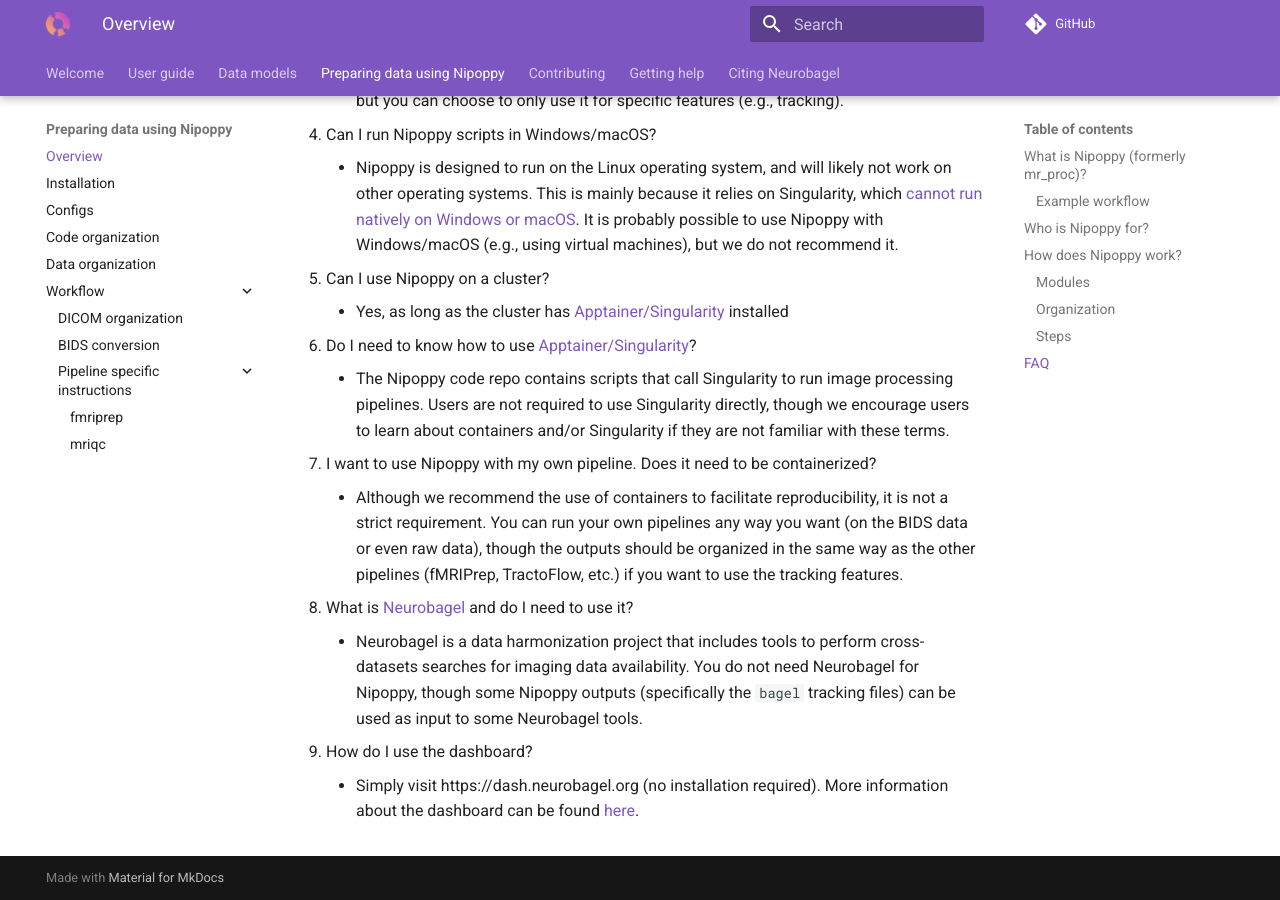
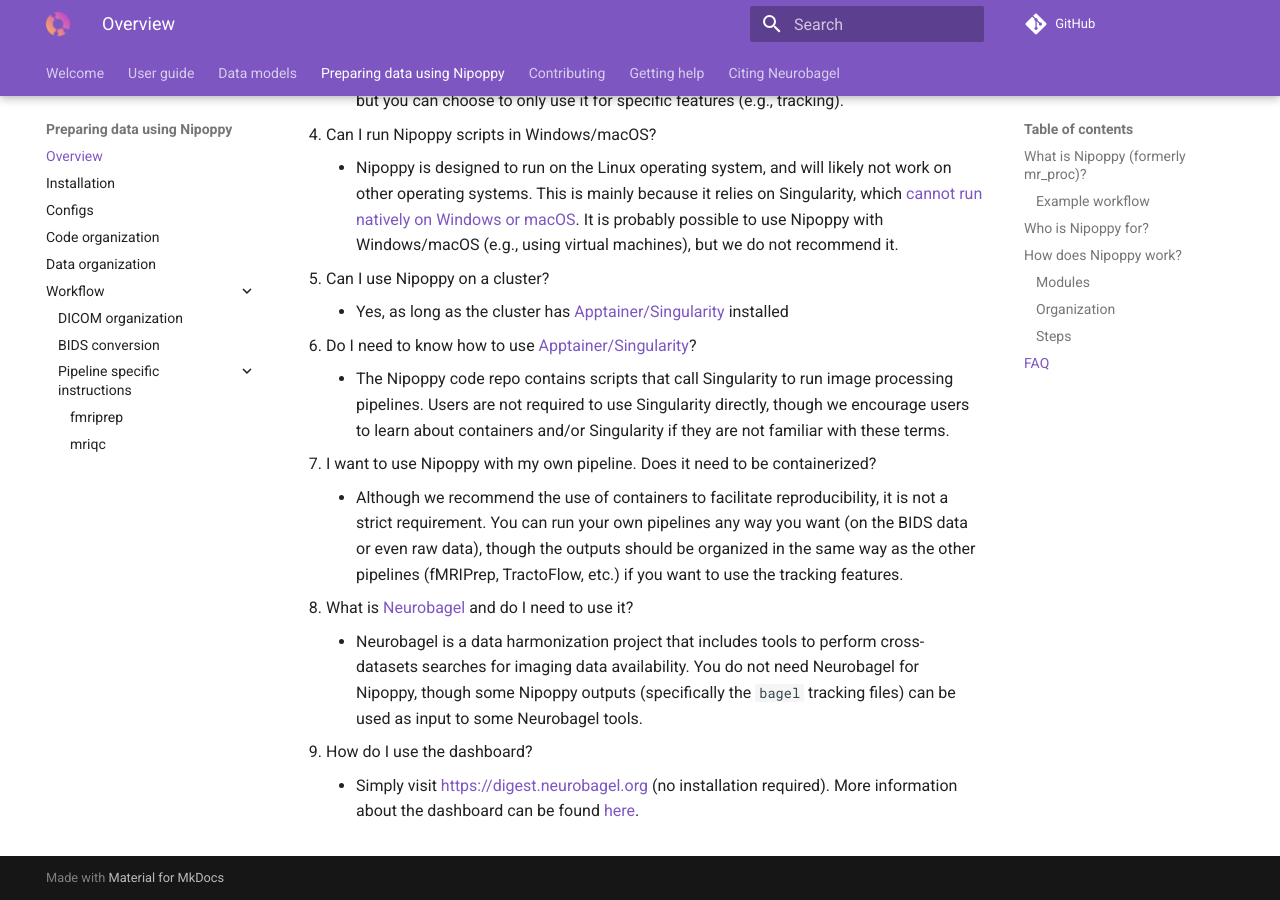
Before and after one commit to neurobagel/documentation, an MkDocs documentation site: the page built from docs/nipoppy/overview.md, in a window 1280 px wide and 900 px high, scrolled down 3627 px. Built offline with MkDocs 1.6.1 and Material for MkDocs 9.7.7, drawn with Linux system fonts in a browser that asks for light colours; comment, search, counter and statistics services are not loaded; some of the changed lines change nothing that is shown.

Commit message:
[MNT] Update links to dashboard following app rename (#135)
* update links to dashboard

* turn dashboard link into hyperlink

```diff
--- a/docs/nipoppy/overview.md
+++ b/docs/nipoppy/overview.md
@@ -22,7 +22,7 @@
 4. Organize demographic and clinical assessment data
     * This will most likely involve some custom data wrangling, for example to combine clinical assessment scores into a single file
 5. Run tracker scripts to determine the availability of imaging (raw and/or processed) and/or tabular data
-    * We call these availability/status metadata files "bagels" because they can be ingested by [Neurobagel](https://www.neurobagel.org/) for [dashboarding](https://dash.neurobagel.org/) and [querying](https://query.neurobagel.org/) participants across multiple studies
+    * We call these availability/status metadata files "bagels" because they can be ingested by [Neurobagel](https://www.neurobagel.org/) for [dashboarding](https://digest.neurobagel.org/) and [querying](https://query.neurobagel.org/) participants across multiple studies
 
 ## Who is Nipoppy for?
 
@@ -93,4 +93,4 @@
 8. What is [Neurobagel](https://www.neurobagel.org/) and do I need to use it?
     * Neurobagel is a data harmonization project that includes tools to perform cross-datasets searches for imaging data availability. You do not need Neurobagel for Nipoppy, though some Nipoppy outputs (specifically the `bagel` tracking files) can be used as input to some Neurobagel tools.
 9. How do I use the dashboard?
-    * Simply visit https://dash.neurobagel.org (no installation required). More information about the dashboard can be found [here](https://github.com/neurobagel/proc_dash).
+    * Simply visit [https://digest.neurobagel.org](https://digest.neurobagel.org) (no installation required). More information about the dashboard can be found [here](https://github.com/neurobagel/digest).
```
